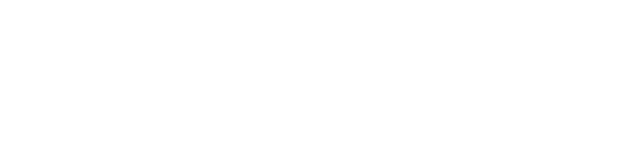
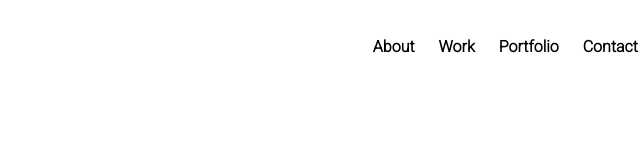
Before and after one commit to ahnafsayem/web-portfolio-assignment-01, a plain HTML site: page index.html in a window 1280 px wide. Shown: the whole page, without its empty margins (640-1280 px from the left). Drawn offline with Linux system fonts and the light colour scheme.

Commit message:
Done Menue

```diff
--- a/index.html
+++ b/index.html
@@ -3,9 +3,19 @@
 <head>
     <meta charset="UTF-8">
     <meta name="viewport" content="width=device-width, initial-scale=1.0">
-    <title>Document</title>
+    <title>Portfolio</title>
+    <link rel="preconnect" href="https://fonts.gstatic.com">
+    <link href="https://fonts.googleapis.com/css2?family=Bebas+Neue&family=Roboto:wght@300&display=swap" rel="stylesheet">
+    <link rel="stylesheet" href="style.css">
 </head>
 <body>
-
+    <section class="menue">
+        <ul>
+            <li><a class="menue-link" href="#About">About</a></li>
+            <li><a class="menue-link" href="#Work">Work</a></li>
+            <li><a class="menue-link" href="#Portfolio">Portfolio</a></li>
+            <li><a class="menue-link" href="#Contact">Contact</a></li>
+        </ul>
+    </section>
 </body>
 </html>
--- a/style.css
+++ b/style.css
@@ -0,0 +1,27 @@
+body{
+    font-family: 'Bebas Neue', cursive;
+    font-family: 'Roboto', sans-serif;
+}
+.menue{
+    font-family: 'Roboto', sans-serif;
+    position: absolute;
+    width: 319px;
+    height: 24px;
+    left: 979px;
+    top: 37px;
+}
+ul{
+    list-style-type: none;
+    margin: 0;
+    padding: 0;
+    float: right;
+}
+li{
+    display: inline;
+    margin-right:20px;
+    font-weight: 700;
+}
+.menue-link{
+    text-decoration: none;
+    color: black;
+}
```
